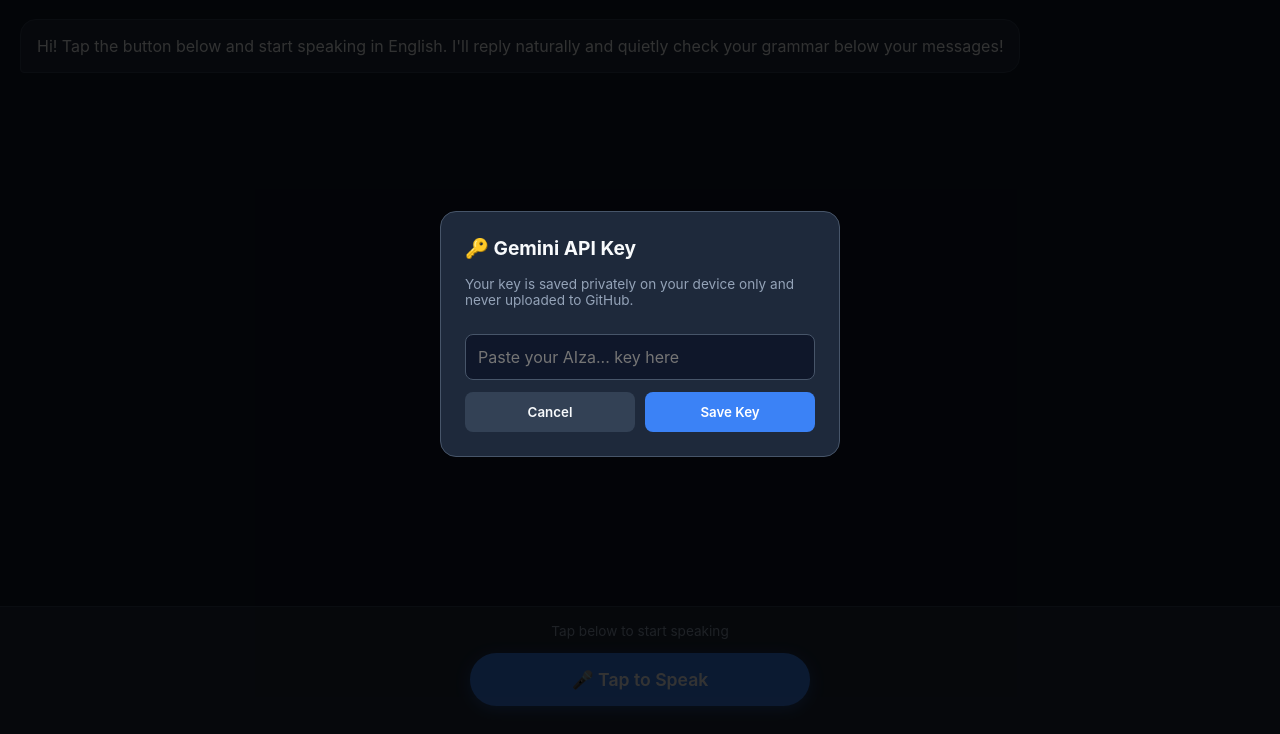
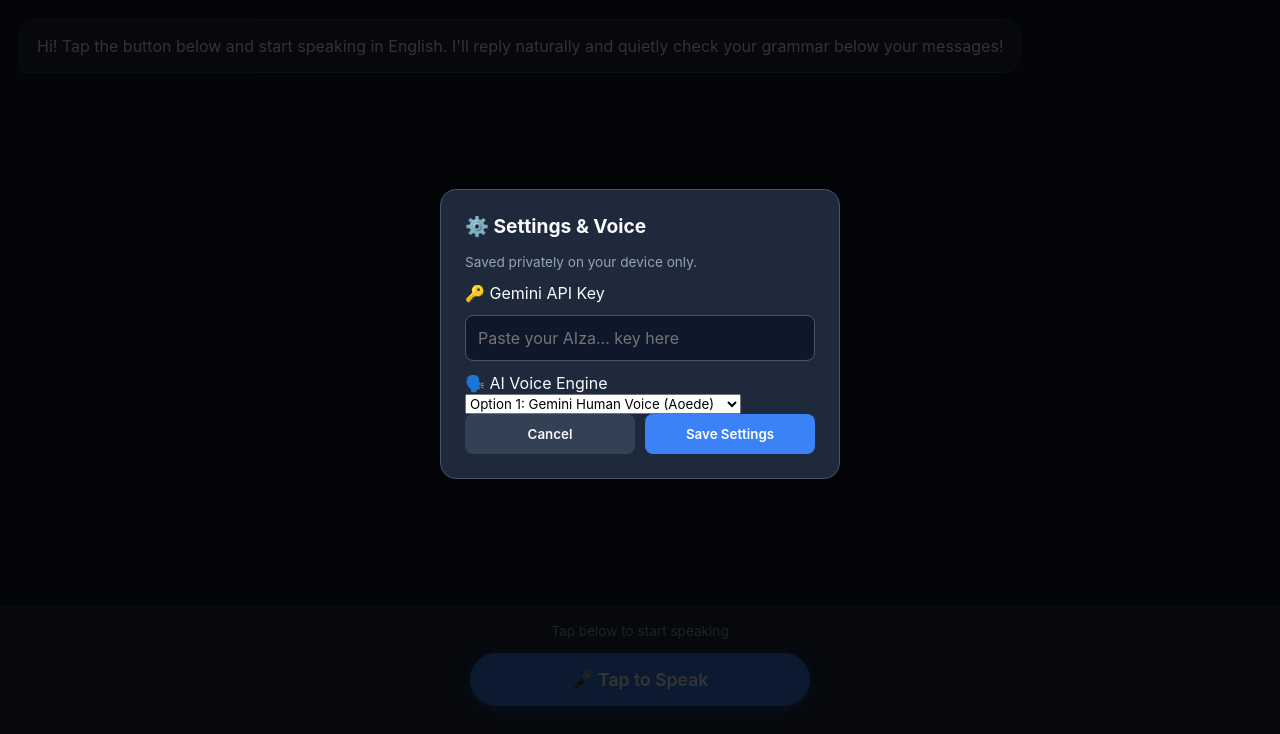
Before and after one commit to iffahradzwan/English-Coach, a plain HTML site: page index.html in a window 1280 px wide. Shown: the part 66-800 px from the top of the page. Drawn offline with Linux system fonts and the light colour scheme.

Commit message:
Update index.html

```diff
--- a/index.html
+++ b/index.html
@@ -33,21 +33,38 @@
     <button id="mic-btn">🎤 Tap to Speak</button>
   </footer>
 
-  <!-- Private API Key Modal -->
+
+  <!-- Private Settings & Voice Modal -->
   <div id="settings-modal" class="modal">
     <div class="modal-content">
-      <h2>🔑 Gemini API Key</h2>
+      <h2>⚙️ Settings & Voice</h2>
       <p class="modal-desc">
-        Your key is saved privately on your device only and never uploaded to GitHub.
+        Saved privately on your device only.
       </p>
+
+      <label class="modal-label">🔑 Gemini API Key</label>
       <input type="password" id="api-key-input" placeholder="Paste your AIza... key here">
+
+      <label class="modal-label">🗣️ AI Voice Engine</label>
+      <select id="voice-engine-select">
+        <option value="gemini">Option 1: Gemini Human Voice (Aoede)</option>
+        <option value="edge">Option 2: Microsoft Edge Neural (Jenny)</option>
+        <option value="apple">Option 3: Apple Offline Voice (Backup)</option>
+      </select>
+
+      <div id="edge-url-group" style="display: none;">
+        <label class="modal-label">☁️ Cloudflare Worker URL (For Edge Voice)</label>
+        <input type="text" id="edge-url-input" placeholder="https://workers.dev">
+      </div>
+
       <div class="modal-actions">
         <button id="close-modal-btn" class="secondary-btn">Cancel</button>
-        <button id="save-key-btn" class="primary-btn">Save Key</button>
+        <button id="save-key-btn" class="primary-btn">Save Settings</button>
       </div>
     </div>
   </div>
 
+
   <script src="app.js"></script>
 </body>
 </html>
```
